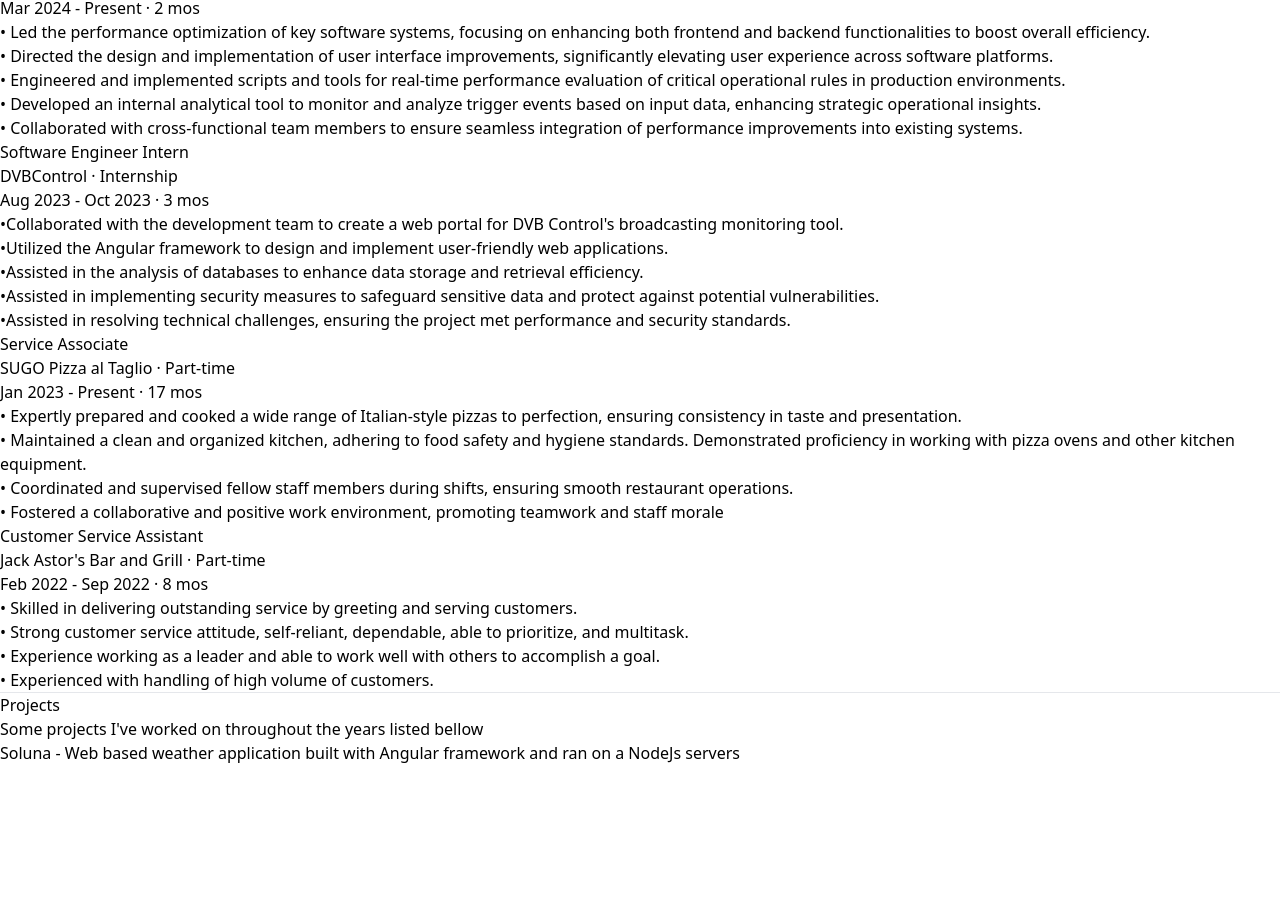
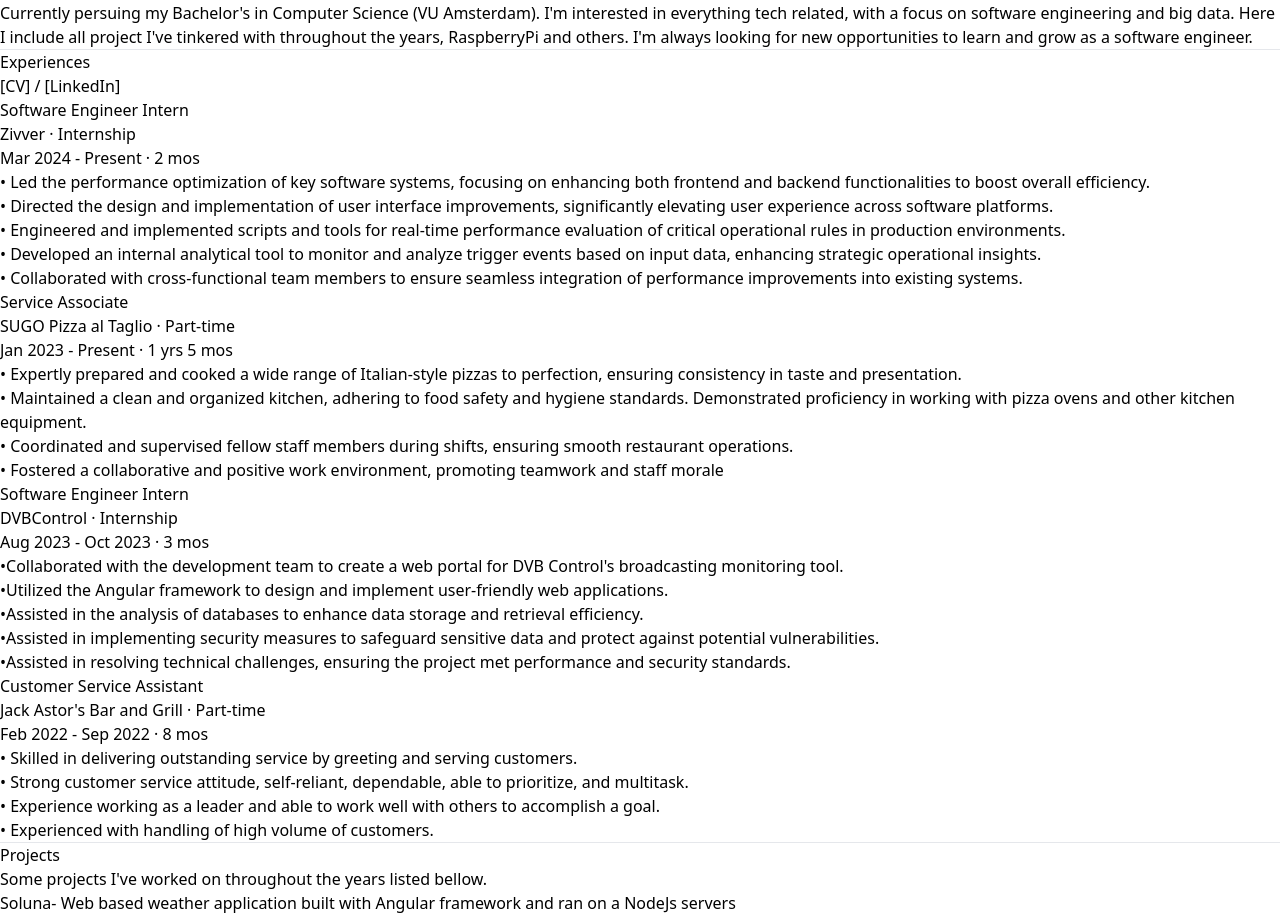
Before and after one commit to ErikDoytchinov/erik.doytchinov, a React (Vite) app: page / in a window 1280 px wide. Shown: the part 419-1334 px from the top of the page. Before the commit the page ends 1184 px from the top, so only its background shows below. Built offline with nearby package versions, Linux system fonts and the light colour scheme.

Commit message:
Add missing <p>

```diff
--- a/src/erik-doytchinov/App.tsx
+++ b/src/erik-doytchinov/App.tsx
@@ -6,15 +6,13 @@ function App() {
         <>
             <div className="h-screen flex overflow-hidden">
                 <aside className="w-64 text-white flex-shrink-0 p-4 bg-slate-800">
-                    <h1 className="text-left text-2xl pt-7 pb-5 text-white">
+                    <h1 className="text-left text-2xl pt-2 pb-5 text-white">
                         Erik Doytchinov
                     </h1>
                     <img
                         src="https://media.licdn.com/dms/image/D4E03AQGKkYD_g2UwYw/profile-displayphoto-shrink_400_400/0/1705500073136?e=1720051200&v=beta&t=bqr2OTW8NiezDIWYPRp_FMxSIIAedCMSHipHJq-qC9M"
-                        width={200}
-                        height={200}
                         alt="Picture of the author"
-                        className="rounded-md mb-4 ml-2"
+                        className="rounded-md mb-4"
                     />
                     <div className="mt-7">
                         <a
--- a/src/portfolio/Portfolio.tsx
+++ b/src/portfolio/Portfolio.tsx
@@ -3,13 +3,23 @@ function calculateTimeBetweenTwoStringDates(date1: string) {
     const dateNow: Date = new Date();
     const diffTime = Math.abs(dateNow.getTime() - date.getTime());
     const diffMos = Math.ceil(diffTime / (1000 * 60 * 60 * 24 * 30));
-    return diffMos + " mos";
+    if (diffMos > 12) {
+        return (
+            " " +
+            Math.floor(diffMos / 12) +
+            " yrs" +
+            " " +
+            (diffMos % 12) +
+            " mos"
+        );
+    }
+    return " " + diffMos + " mos";
 }
 
 function Portfolio() {
     return (
         <div className="flex-1 overflow-y-auto p-4 bg-neutral-900">
-            <h1 className="text-2xl ml-6 pt-7 text-white">About Me</h1>
+            <h1 className="text-2xl ml-6 pt-3 text-white">About Me</h1>
             <p className="top-10 ml-6 pt-5 left-3 text-white bdg-gradient-to-tr:bg-slate-300 text-sm">
                 Currently persuing my Bachelor&apos;s in Computer Science (
                 <a
@@ -51,41 +61,105 @@ function Portfolio() {
                                 href="https://www.zivver.com/"
                                 className="text-slate-400"
                             >
-                                Zivver
-                            </a>{" "}
+                                Zivver&nbsp;
+                            </a>
                             · Internship
                         </p>
                         <p className="text-xs">
-                            Mar 2024 - Present ·{" "}
+                            Mar 2024 - Present ·
                             {calculateTimeBetweenTwoStringDates("2024-03-01")}
                         </p>
                         <ul className="pl-4 pt-1">
                             <li>
+                                <p>
                                     • Led the performance optimization of key
                                     software systems, focusing on enhancing both
-                                frontend and backend functionalities to boost
-                                overall efficiency.
+                                    frontend and backend functionalities to
+                                    boost overall efficiency.
+                                </p>
                             </li>
                             <li>
-                                • Directed the design and implementation of user
-                                interface improvements, significantly elevating
-                                user experience across software platforms.
+                                <p>
+                                    • Directed the design and implementation of
+                                    user interface improvements, significantly
+                                    elevating user experience across software
+                                    platforms.
+                                </p>
                             </li>
                             <li>
-                                • Engineered and implemented scripts and tools
-                                for real-time performance evaluation of critical
-                                operational rules in production environments.
+                                <p>
+                                    • Engineered and implemented scripts and
+                                    tools for real-time performance evaluation
+                                    of critical operational rules in production
+                                    environments.
+                                </p>
                             </li>
                             <li>
+                                <p>
                                     • Developed an internal analytical tool to
                                     monitor and analyze trigger events based on
                                     input data, enhancing strategic operational
                                     insights.
+                                </p>
                             </li>
                             <li>
+                                <p>
                                     • Collaborated with cross-functional team
                                     members to ensure seamless integration of
-                                performance improvements into existing systems.
+                                    performance improvements into existing
+                                    systems.
+                                </p>
+                            </li>
+                        </ul>
+                    </div>
+                </li>
+                <li className="list-item pt-1 pl-3">
+                    <div className="inline text-xs">
+                        <p className="text-base">Service Associate</p>
+                        <p className="text-sm">
+                            <a
+                                href="https://sugo.nl/"
+                                className="text-slate-400"
+                            >
+                                SUGO Pizza al Taglio&nbsp;
+                            </a>
+                            · Part-time
+                        </p>
+                        <p className="text-xs">
+                            Jan 2023 - Present ·
+                            {calculateTimeBetweenTwoStringDates("2023-01-01")}
+                        </p>
+                        <ul className="pl-4 pt-1">
+                            <li>
+                                <p>
+                                    • Expertly prepared and cooked a wide range
+                                    of Italian-style pizzas to perfection,
+                                    ensuring consistency in taste and
+                                    presentation.
+                                </p>
+                            </li>
+                            <li>
+                                <p>
+                                    • Maintained a clean and organized kitchen,
+                                    adhering to food safety and hygiene
+                                    standards. Demonstrated proficiency in
+                                    working with pizza ovens and other kitchen
+                                    equipment.
+                                </p>
+                            </li>
+                            <li>
+                                <p>
+                                    • Coordinated and supervised fellow staff
+                                    members during shifts, ensuring smooth
+                                    restaurant operations.
+                                </p>
+                            </li>
+                            <li>
+                                <p>
+                                    • Fostered a collaborative and positive work
+                                    environment, promoting teamwork and staff
+                                    morale
+                                </p>
                             </li>
                         </ul>
                     </div>
@@ -98,74 +172,46 @@ function Portfolio() {
                                 href="https://www.dvbcontrol.com/"
                                 className="text-slate-400"
                             >
-                                DVBControl
-                            </a>{" "}
+                                DVBControl&nbsp;
+                            </a>
                             · Internship
                         </p>
                         <p className="text-xs">Aug 2023 - Oct 2023 · 3 mos</p>
                         <ul className="pl-4 pt-1">
                             <li>
+                                <p>
                                     •Collaborated with the development team to
                                     create a web portal for DVB Control&apos;s
                                     broadcasting monitoring tool.
+                                </p>
                             </li>
                             <li>
-                                •Utilized the Angular framework to design and
-                                implement user-friendly web applications.
+                                <p>
+                                    •Utilized the Angular framework to design
+                                    and implement user-friendly web
+                                    applications.
+                                </p>
                             </li>
                             <li>
+                                <p>
                                     •Assisted in the analysis of databases to
-                                enhance data storage and retrieval efficiency.
+                                    enhance data storage and retrieval
+                                    efficiency.
+                                </p>
                             </li>
                             <li>
-                                •Assisted in implementing security measures to
-                                safeguard sensitive data and protect against
-                                potential vulnerabilities.
+                                <p>
+                                    •Assisted in implementing security measures
+                                    to safeguard sensitive data and protect
+                                    against potential vulnerabilities.
+                                </p>
                             </li>
                             <li>
+                                <p>
                                     •Assisted in resolving technical challenges,
                                     ensuring the project met performance and
                                     security standards.
-                            </li>
-                        </ul>
-                    </div>
-                </li>
-                <li className="list-item pt-1 pl-3">
-                    <div className="inline text-xs">
-                        <p className="text-base">Service Associate</p>
-                        <p className="text-sm">
-                            <a
-                                href="https://sugo.nl/"
-                                className="text-slate-400"
-                            >
-                                SUGO Pizza al Taglio
-                            </a>{" "}
-                            · Part-time
                                 </p>
-                        <p className="text-xs">
-                            Jan 2023 - Present ·{" "}
-                            {calculateTimeBetweenTwoStringDates("2023-01-01")}
-                        </p>
-                        <ul className="pl-4 pt-1">
-                            <li>
-                                • Expertly prepared and cooked a wide range of
-                                Italian-style pizzas to perfection, ensuring
-                                consistency in taste and presentation.
-                            </li>
-                            <li>
-                                • Maintained a clean and organized kitchen,
-                                adhering to food safety and hygiene standards.
-                                Demonstrated proficiency in working with pizza
-                                ovens and other kitchen equipment.
-                            </li>
-                            <li>
-                                • Coordinated and supervised fellow staff
-                                members during shifts, ensuring smooth
-                                restaurant operations.
-                            </li>
-                            <li>
-                                • Fostered a collaborative and positive work
-                                environment, promoting teamwork and staff morale
                             </li>
                         </ul>
                     </div>
@@ -178,28 +224,36 @@ function Portfolio() {
                                 href="https://jackastors.com/"
                                 className="text-slate-400"
                             >
-                                Jack Astor&apos;s Bar and Grill
-                            </a>{" "}
+                                Jack Astor&apos;s Bar and Grill&nbsp;
+                            </a>
                             · Part-time
                         </p>
                         <p className="text-xs">Feb 2022 - Sep 2022 · 8 mos</p>
                         <ul className="pl-4 pt-1">
                             <li>
-                                • Skilled in delivering outstanding service by
-                                greeting and serving customers.
+                                <p>
+                                    • Skilled in delivering outstanding service
+                                    by greeting and serving customers.
+                                </p>
                             </li>
                             <li>
+                                <p>
                                     • Strong customer service attitude,
-                                self-reliant, dependable, able to prioritize,
-                                and multitask.
+                                    self-reliant, dependable, able to
+                                    prioritize, and multitask.
+                                </p>
                             </li>
                             <li>
+                                <p>
                                     • Experience working as a leader and able to
                                     work well with others to accomplish a goal.
+                                </p>
                             </li>
                             <li>
-                                • Experienced with handling of high volume of
-                                customers.
+                                <p>
+                                    • Experienced with handling of high volume
+                                    of customers.
+                                </p>
                             </li>
                         </ul>
                     </div>
@@ -209,7 +263,7 @@ function Portfolio() {
             <h1 className="text-2xl ml-6 pt-1 left-3 text-white">Projects</h1>
             <p className="ml-6 pt-5 left-3 text-white bg-gradient-to-tr:bg-slate-300 text-sm">
                 Some projects I&apos;ve worked on throughout the years listed
-                bellow
+                bellow.
             </p>
             <ul className="text-white list-inside ml-3 pt-2">
                 <li className="list-item pt-1 pl-3">
@@ -218,7 +272,7 @@ function Portfolio() {
                         className="text-slate-400"
                     >
                         Soluna
-                    </a>{" "}
+                    </a>
                     - Web based weather application built with Angular framework
                     and ran on a NodeJs servers
                 </li>
```
Lines whose indentation alone changed are shown as unchanged.
